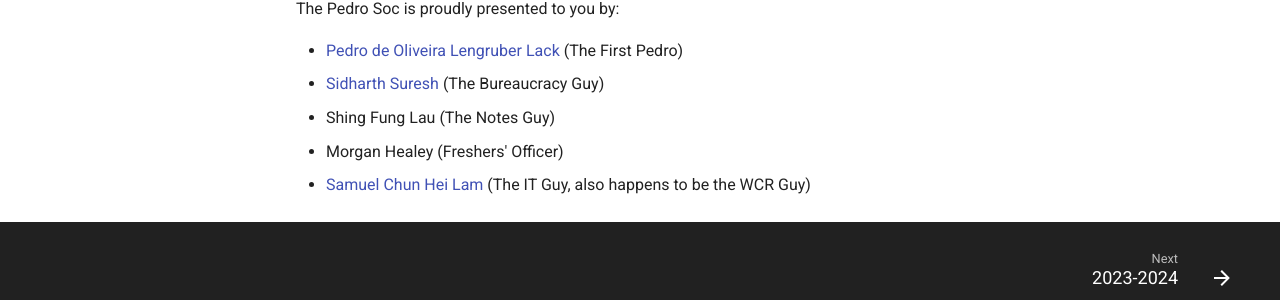
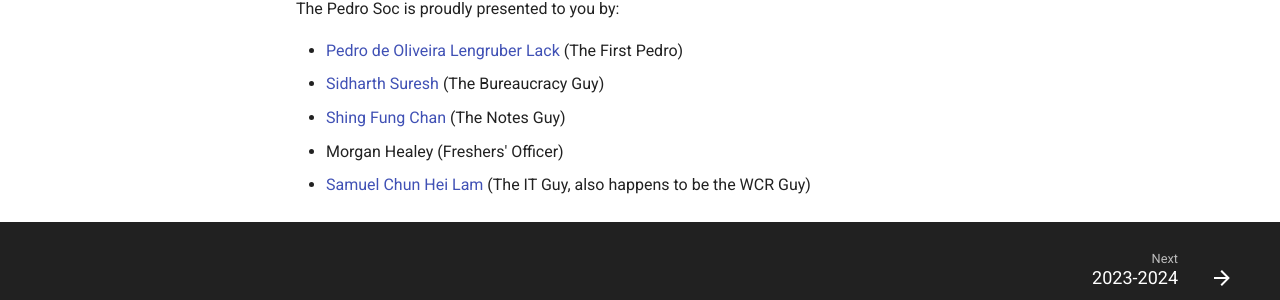
Before and after one commit to univox-students/Pedro, an MkDocs documentation site: the page built from docs/index.md, in a window 1280 px wide and 900 px high, scrolled down 716 px. Shown: the part 521-821 px from the top of the window. Built offline with MkDocs 1.6.1 and Material for MkDocs 9.7.7, drawn with Linux system fonts in a browser that asks for light colours; comment, search, counter and statistics services are not loaded.

Commit message:
Sorry Shing Fung!

```diff
--- a/docs/index.md
+++ b/docs/index.md
@@ -31,6 +31,6 @@ The Pedro Soc is proudly presented to you by:
 
 - [Pedro de Oliveira Lengruber Lack](mailto:pedro.lack@univ.ox.ac.uk) (The First Pedro)
 - [Sidharth Suresh](mailto:sidharth.puthiyedathusuresh@univ.ox.ac.uk) (The Bureaucracy Guy)
-- Shing Fung Lau (The Notes Guy)
+- [Shing Fung Chan](mailto:shingfung.chan@univ.ox.ac.uk) (The Notes Guy)
 - Morgan Healey (Freshers' Officer)
 - [Samuel Chun Hei Lam](https://wcr.univ.ox.ac.uk/profile/Samuel-CHLam) (The IT Guy, also happens to be the WCR Guy)
```
Also changed, not shown: docs/governance.md (+1 -1 lines).
